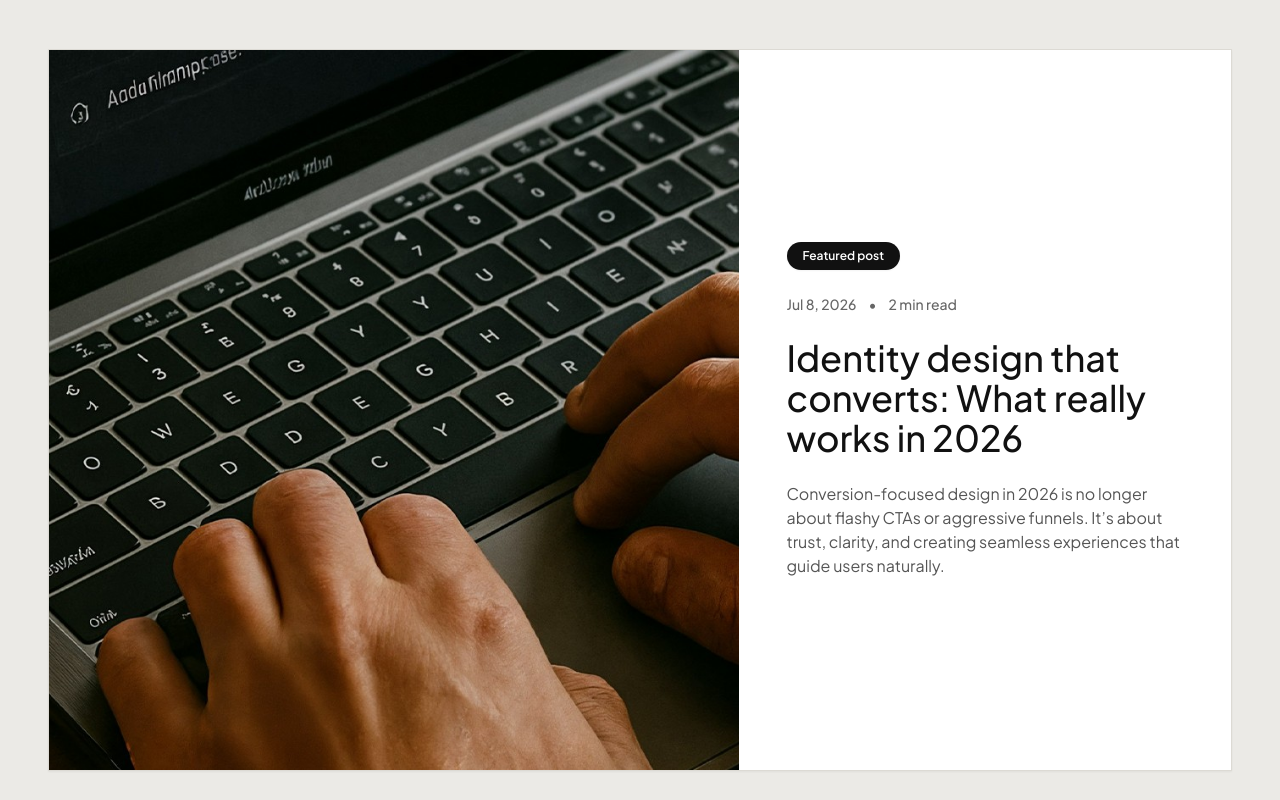
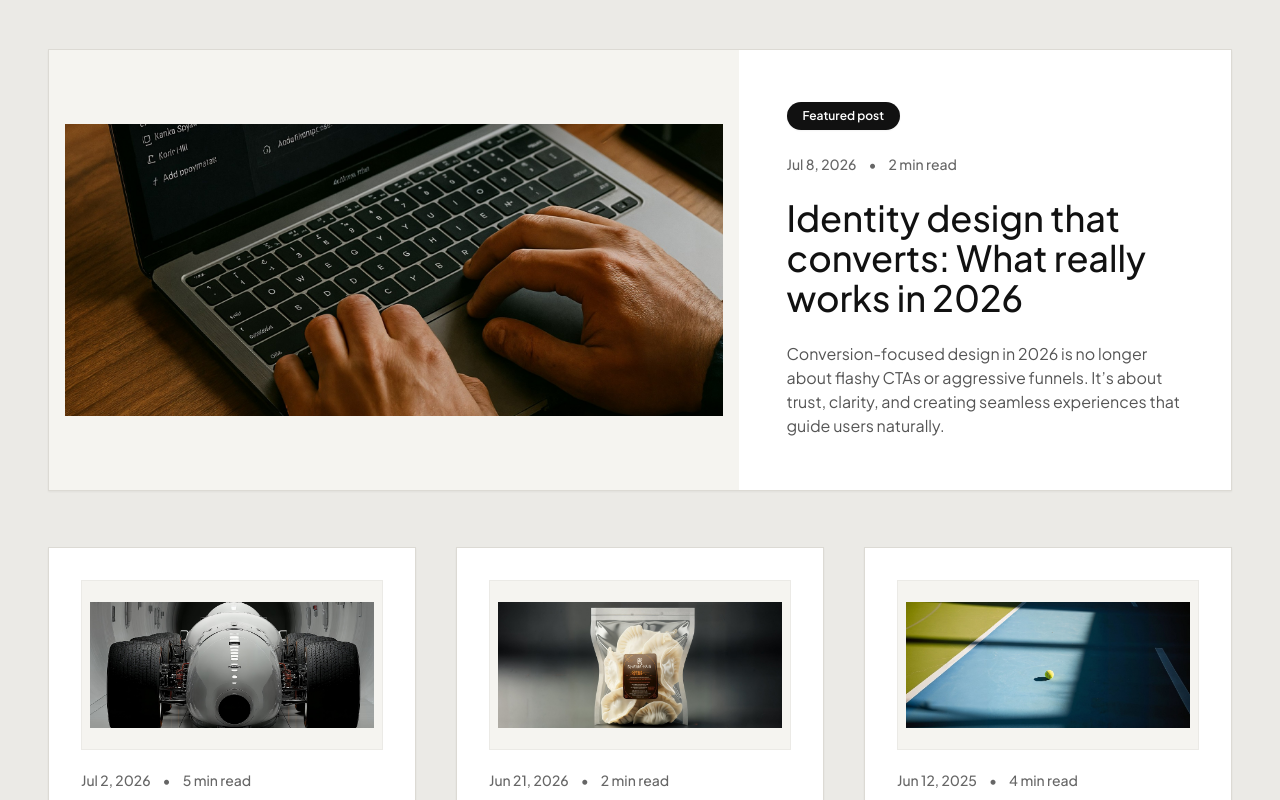
Before and after one commit to 0001-DEV/Identifine, a React (Vite) app: page /blog in a window 1280 px wide. Shown: the part 400-1200 px from the top of the page. Built offline with nearby package versions, Linux system fonts and the light colour scheme; no server answers; a web font is replaced by a local one.

Commit message:
fix: switch all blog post image cards across BlogPage, HomePage, and BlogDetailPage from object-cover to object-contain so zero images are cut off

```diff
--- a/src/pages/BlogPage.jsx
+++ b/src/pages/BlogPage.jsx
@@ -390,12 +390,12 @@ export default function BlogPage() {
           >
             <div className="grid grid-cols-1 lg:grid-cols-12 items-center">
 
-              {/* Left Image - Increased Height */}
-              <div className="lg:col-span-7 h-[420px] sm:h-[580px] lg:h-[720px] overflow-hidden bg-[#F5F4F0] relative">
+              {/* Left Image - Responsive Aspect Ratio without cropping */}
+              <div className="lg:col-span-7 min-h-[320px] sm:min-h-[440px] max-h-[560px] overflow-hidden bg-[#F5F4F0] relative flex items-center justify-center p-4">
                 <img
                   src={featuredPost.image}
                   alt={featuredPost.title}
-                  className="w-full h-full object-cover group-hover:scale-105 transition-transform duration-700 ease-out select-none"
+                  className="w-full h-auto max-h-[520px] object-contain group-hover:scale-105 transition-transform duration-700 ease-out select-none"
                 />
               </div>
 
@@ -435,11 +435,11 @@ export default function BlogPage() {
               >
                 <div className="space-y-5">
                   {/* Article Image */}
-                  <div className="h-64 sm:h-76 rounded-none overflow-hidden bg-[#F5F4F0] relative">
+                  <div className="aspect-[16/9] w-full rounded-none overflow-hidden bg-[#F5F4F0] relative flex items-center justify-center p-2 border border-[#EBEAE6]">
                     <img
                       src={article.image}
                       alt={article.title}
-                      className="w-full h-full object-cover group-hover:scale-105 transition-transform duration-700 ease-out select-none"
+                      className="w-full h-full object-contain group-hover:scale-105 transition-transform duration-700 ease-out select-none"
                     />
                   </div>
 
--- a/src/pages/HomePage.jsx
+++ b/src/pages/HomePage.jsx
@@ -306,11 +306,11 @@ export default function HomePage() {
                   className="group p-3.5 sm:p-4 rounded-2xl bg-[#111111] border border-[#222222] hover:border-[#E2B857]/50 hover:-translate-y-1 transition-all duration-300 flex flex-col sm:flex-row items-center gap-5 overflow-hidden shadow-xl"
                 >
                   {/* Inside Container - Dedicated Left Space: Compact Image from Assets */}
-                  <div className="w-full sm:w-44 h-36 sm:h-32 rounded-xl overflow-hidden bg-black/60 relative border border-[#222222] shrink-0">
+                  <div className="w-full sm:w-44 h-36 sm:h-32 rounded-xl overflow-hidden bg-black/60 relative border border-[#222222] shrink-0 flex items-center justify-center p-1">
                     <img
                       src={post.image}
                       alt={post.title}
-                      className="w-full h-full object-cover object-center group-hover:scale-105 transition-transform duration-500 select-none"
+                      className="w-full h-full object-contain group-hover:scale-105 transition-transform duration-500 select-none"
                     />
                   </div>
 
```
